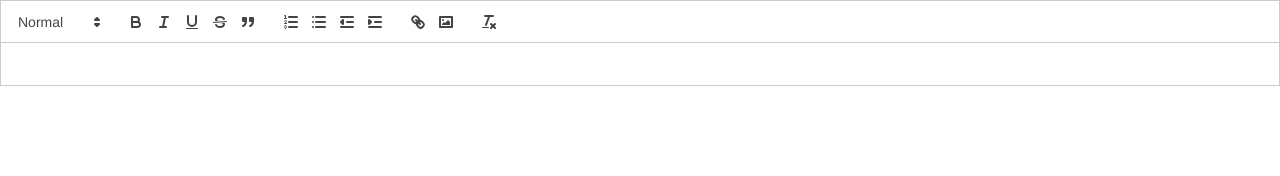
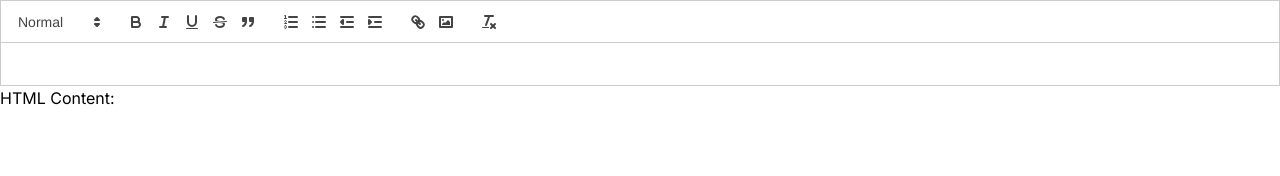
Before and after one commit to Cafe-and-Code/cnc-blog-frontend, a Next.js app: page /new-post in a window 1280 px wide. Shown: the top 176 px of the page. Built offline with nearby package versions, Linux system fonts and the light colour scheme.

Commit message:
Update show content to debug

```diff
--- a/src/app/new-post/page.tsx
+++ b/src/app/new-post/page.tsx
@@ -26,6 +26,10 @@ function QuillEditor() {
           ]
         }}
       />
+      <div className="html-content">
+        <h2>HTML Content:</h2>
+        {document.getElementsByClassName('ql-editor')[0]?.innerHTML }
+      </div>
     </div>
   );
 }
```
